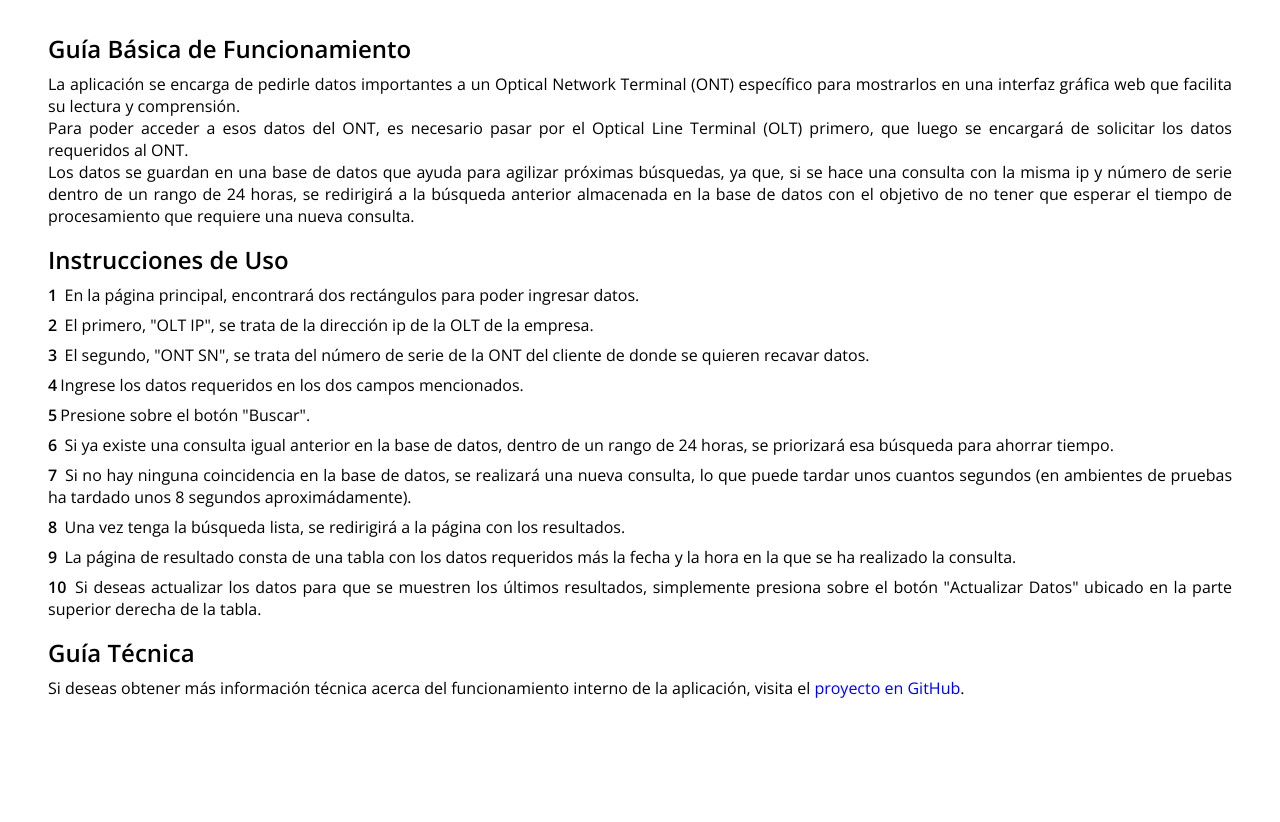
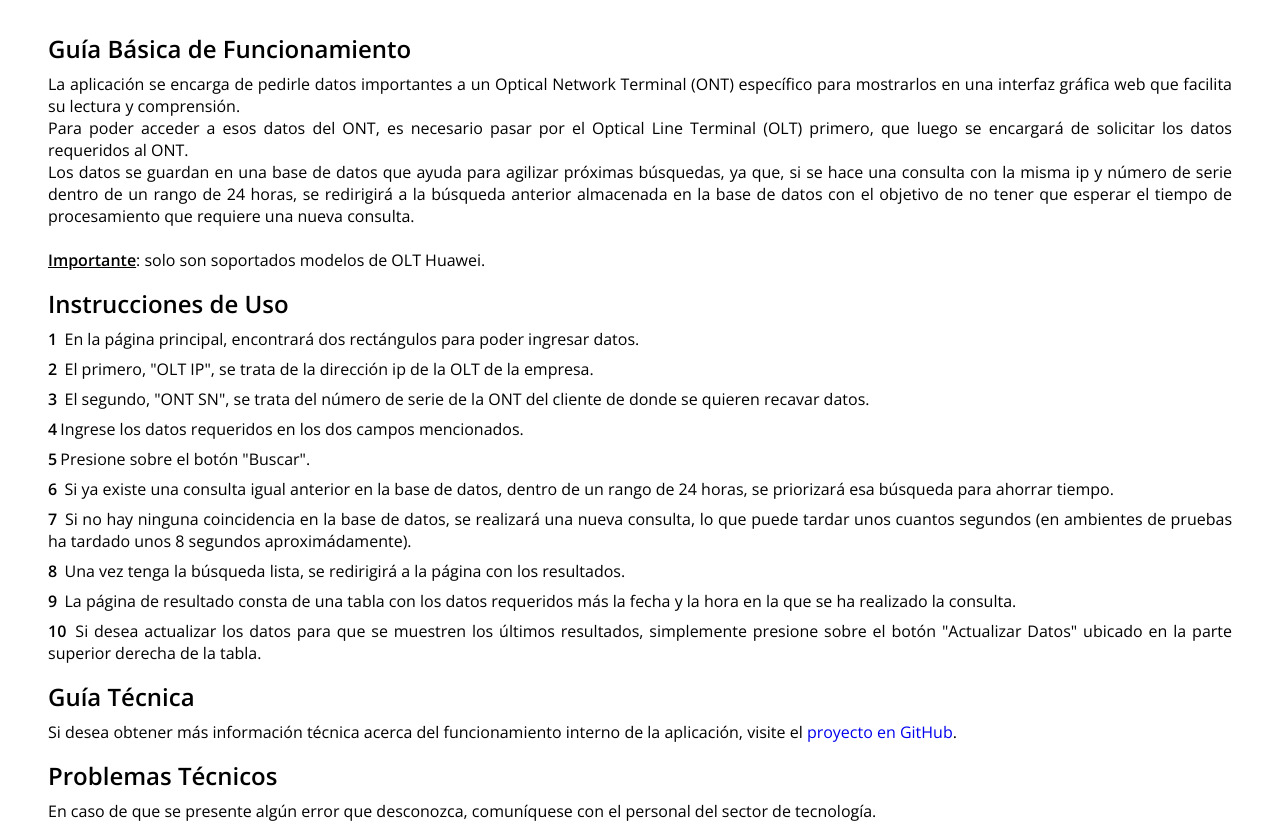
Before and after one commit to MauroGuar/ONT-Info, a Flask app: page /ayuda in a window 1280 px wide. Shown: the part 75-897 px from the top of the page. Before the commit the page ends 773 px from the top, so only its background shows below. Run offline with Flask 3, Linux system fonts and the light colour scheme; some libraries are stand-ins or nearby versions.

Commit message:
Updating the help page.

```diff
--- a/app/static/css/help_styles.css
+++ b/app/static/css/help_styles.css
@@ -1,4 +1,4 @@
-@import url("https://fonts.googleapis.com/css2?family=Open+Sans:wght@400;@600&display=swap");
+@import url("https://fonts.googleapis.com/css2?family=Open+Sans:wght@400;@600   &display=swap");
 
 html,
 body {
@@ -46,6 +46,11 @@ ol {
     text-align: justify;
 }
 
+.help-section span {
+    font-weight: bold;
+    text-decoration: underline;
+}
+
 .help-section ol {
     padding: 0;
     list-style-type: none;
--- a/app/templates/help.html
+++ b/app/templates/help.html
@@ -17,7 +17,8 @@
             número de serie dentro de un rango de 24 horas, se redirigirá a la
             búsqueda anterior almacenada en la base de datos con el objetivo de no
             tener que esperar el tiempo de procesamiento que requiere una nueva
-            consulta.
+            consulta.<br/><br/>
+            <span>Importante</span>: solo son soportados modelos de OLT Huawei.
         </p>
     </section>
 
@@ -57,8 +58,8 @@
                 y la hora en la que se ha realizado la consulta.
             </li>
             <li>
-                Si deseas actualizar los datos para que se muestren los últimos
-                resultados, simplemente presiona sobre el botón "Actualizar Datos"
+                Si desea actualizar los datos para que se muestren los últimos
+                resultados, simplemente presione sobre el botón "Actualizar Datos"
                 ubicado en la parte superior derecha de la tabla.
             </li>
         </ol>
@@ -67,11 +68,18 @@
     <section class="help-section" id="technical-guide">
         <h2>Guía Técnica</h2>
         <p>
-            Si deseas obtener más información técnica acerca del funcionamiento
-            interno de la aplicación, visita el
+            Si desea obtener más información técnica acerca del funcionamiento
+            interno de la aplicación, visite el
             <a href="https://github.com/MauroGuar/ONT-Info">proyecto en GitHub</a
             >.
         </p>
     </section>
+
+    <section class="help-section" id="technical-problem">
+        <h2>Problemas Técnicos</h2>
+        <p>
+            En caso de que se presente algún error que desconozca, comuníquese con el personal del sector de tecnología.
+        </p>
+    </section>
 </main>
 {% endblock %}
```
